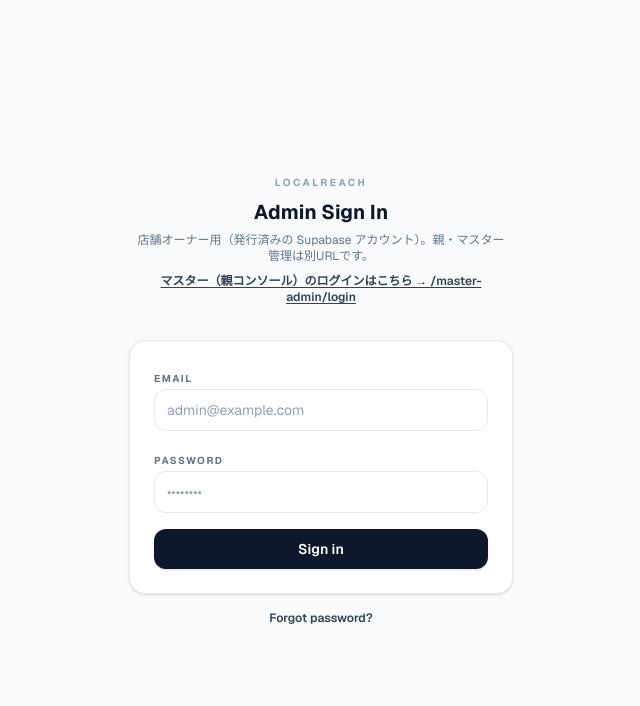
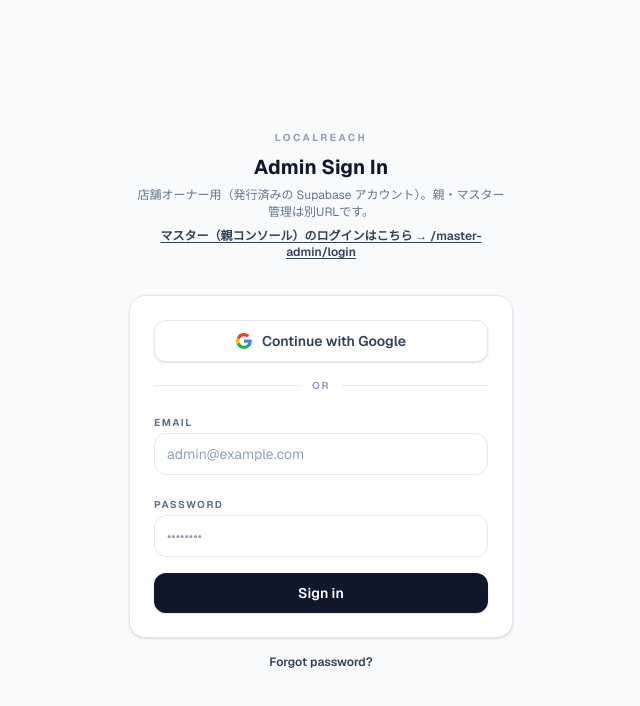
Before and after one commit to akiohjp/localreach-app, a Next.js app: page /admin/login in a window 1280 px wide. Shown: the top 706 px of the page, without its empty margins (319-959 px from the left). Built offline with nearby package versions, Linux system fonts and the light colour scheme; no server answers.

Commit message:
feat(auth): add Google OAuth sign-in to store owner login
Company standard (Decisions.md 2026-07-07): all customer-facing logins
ship Google OAuth alongside email, to minimize login friction for UAE
SMB owners. Reuses the existing /auth/callback PKCE handler.

```diff
--- a/app/admin/login/LoginForm.tsx
+++ b/app/admin/login/LoginForm.tsx
@@ -28,8 +28,55 @@
     window.location.assign(dest)
   }
 
+  async function handleGoogle() {
+    setError('')
+    setLoading(true)
+
+    const supabase = createClient()
+    // OAuth returns to /auth/callback with ?code= — the existing callback page
+    // exchanges it for a session, then resolvePostLoginPath() routes to the store.
+    const { error: oauthError } = await supabase.auth.signInWithOAuth({
+      provider: 'google',
+      options: {
+        redirectTo: `${window.location.origin}/auth/callback`,
+        queryParams: { prompt: 'select_account' },
+      },
+    })
+
+    // On success the browser is redirected to Google, so nothing below runs.
+    if (oauthError) {
+      setError(oauthError.message)
+      setLoading(false)
+    }
+  }
+
   return (
-    <form onSubmit={handleSubmit} className="space-y-4">
+    <div className="space-y-4">
+      <button
+        type="button"
+        onClick={handleGoogle}
+        disabled={loading}
+        className="w-full flex items-center justify-center gap-2.5 rounded-xl
+          border border-gray-200 bg-white px-4 py-2.5 text-sm font-semibold text-slate-700
+          shadow-sm hover:bg-slate-50 active:scale-[0.98] transition-all
+          disabled:opacity-50 disabled:cursor-not-allowed"
+      >
+        <svg width="16" height="16" viewBox="0 0 18 18" aria-hidden="true">
+          <path fill="#4285F4" d="M17.64 9.2c0-.64-.06-1.25-.16-1.84H9v3.48h4.84a4.14 4.14 0 0 1-1.8 2.72v2.26h2.92c1.7-1.57 2.68-3.88 2.68-6.62z" />
+          <path fill="#34A853" d="M9 18c2.43 0 4.47-.8 5.96-2.18l-2.92-2.26c-.8.54-1.84.86-3.04.86-2.34 0-4.32-1.58-5.02-3.7H.96v2.34A9 9 0 0 0 9 18z" />
+          <path fill="#FBBC05" d="M3.98 10.72a5.4 5.4 0 0 1 0-3.44V4.94H.96a9 9 0 0 0 0 8.12l3.02-2.34z" />
+          <path fill="#EA4335" d="M9 3.58c1.32 0 2.5.46 3.44 1.35l2.58-2.58C13.47.9 11.43 0 9 0A9 9 0 0 0 .96 4.94l3.02 2.34C4.68 5.16 6.66 3.58 9 3.58z" />
+        </svg>
+        Continue with Google
+      </button>
+
+      <div className="flex items-center gap-3">
+        <span className="h-px flex-1 bg-gray-200" />
+        <span className="text-[10px] font-bold tracking-[0.15em] uppercase text-slate-400">or</span>
+        <span className="h-px flex-1 bg-gray-200" />
+      </div>
+
+      <form onSubmit={handleSubmit} className="space-y-4">
       <div className="space-y-1.5">
         <label
           htmlFor="email"
@@ -90,6 +137,7 @@
           'Sign in'
         )}
       </button>
-    </form>
+      </form>
+    </div>
   )
 }
```
